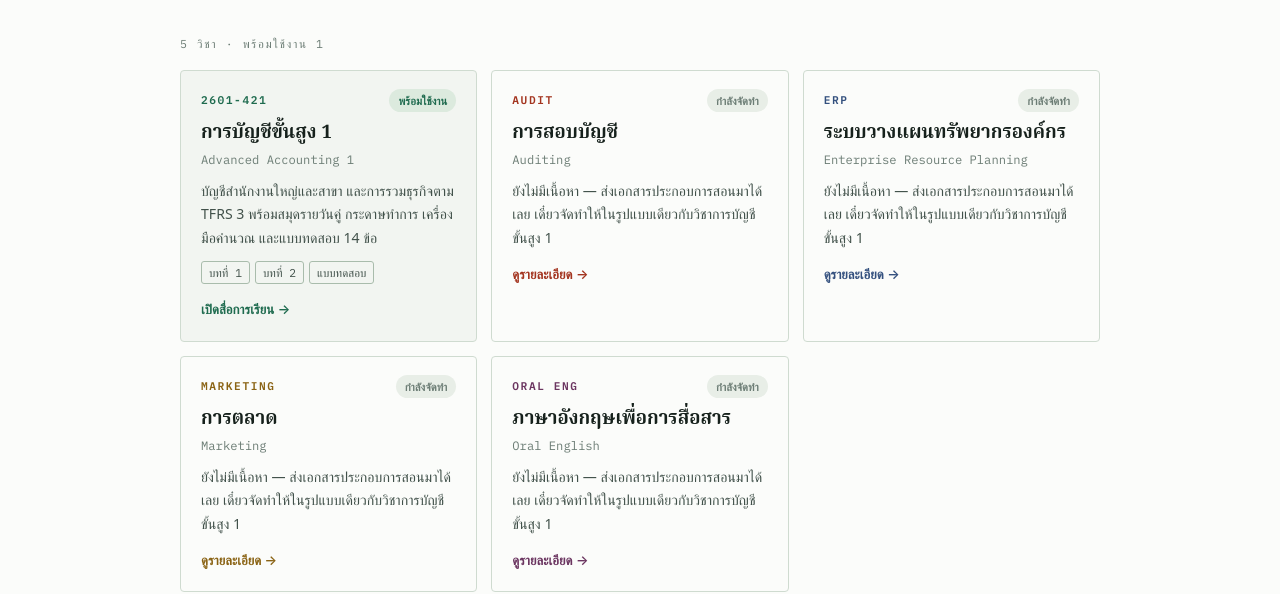
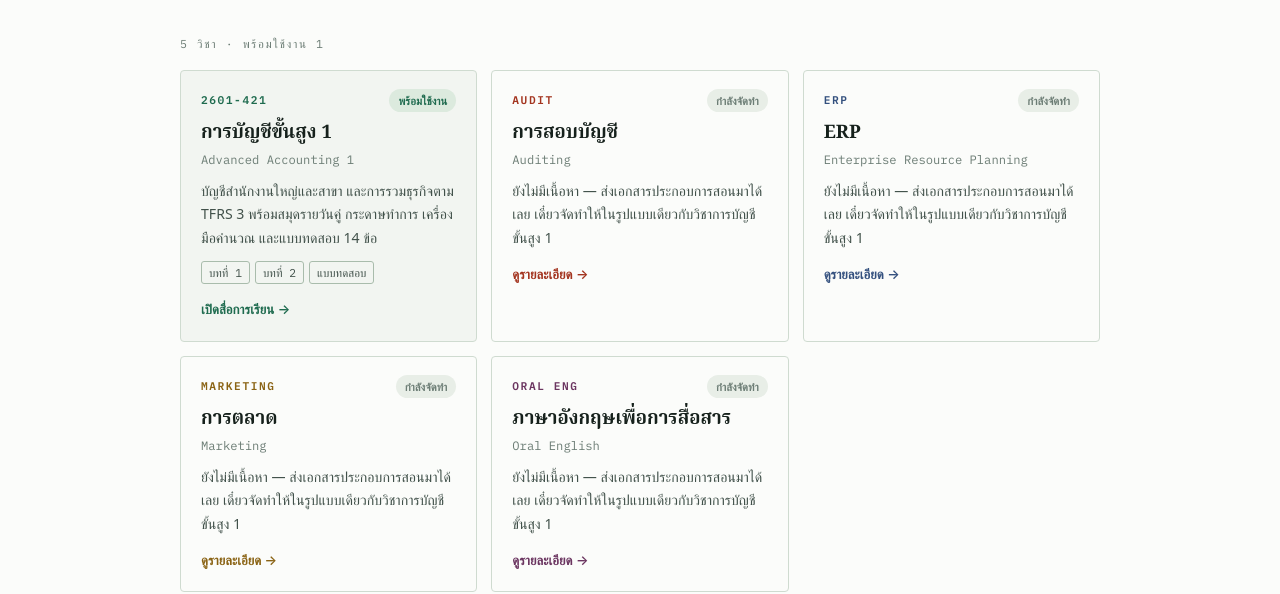
Before and after one commit to PeeraKong/Classroom1, a plain HTML site: page index.html in a window 1280 px wide. Shown: the part 222-816 px from the top of the page. Drawn offline with Linux system fonts and the light colour scheme; a web font is replaced by a local one.

Commit message:
Update index.html

```diff
--- a/index.html
+++ b/index.html
@@ -117,7 +117,7 @@ footer p{max-width:70ch; margin-bottom:6px}
 
       <a class="course soon" href="erp/" style="--accent:var(--indigo); --accent-soft:var(--indigo-soft)">
         <div class="c-top"><span class="c-code">ERP</span><span class="pill wait">กำลังจัดทำ</span></div>
-        <div class="c-name">ระบบวางแผนทรัพยากรองค์กร</div>
+        <div class="c-name">ERP</div>
         <div class="c-en">Enterprise Resource Planning</div>
         <p class="c-desc">ยังไม่มีเนื้อหา — ส่งเอกสารประกอบการสอนมาได้เลย เดี๋ยวจัดทำให้ในรูปแบบเดียวกับวิชาการบัญชีขั้นสูง 1</p>
         <div class="c-go">ดูรายละเอียด →</div>
```
